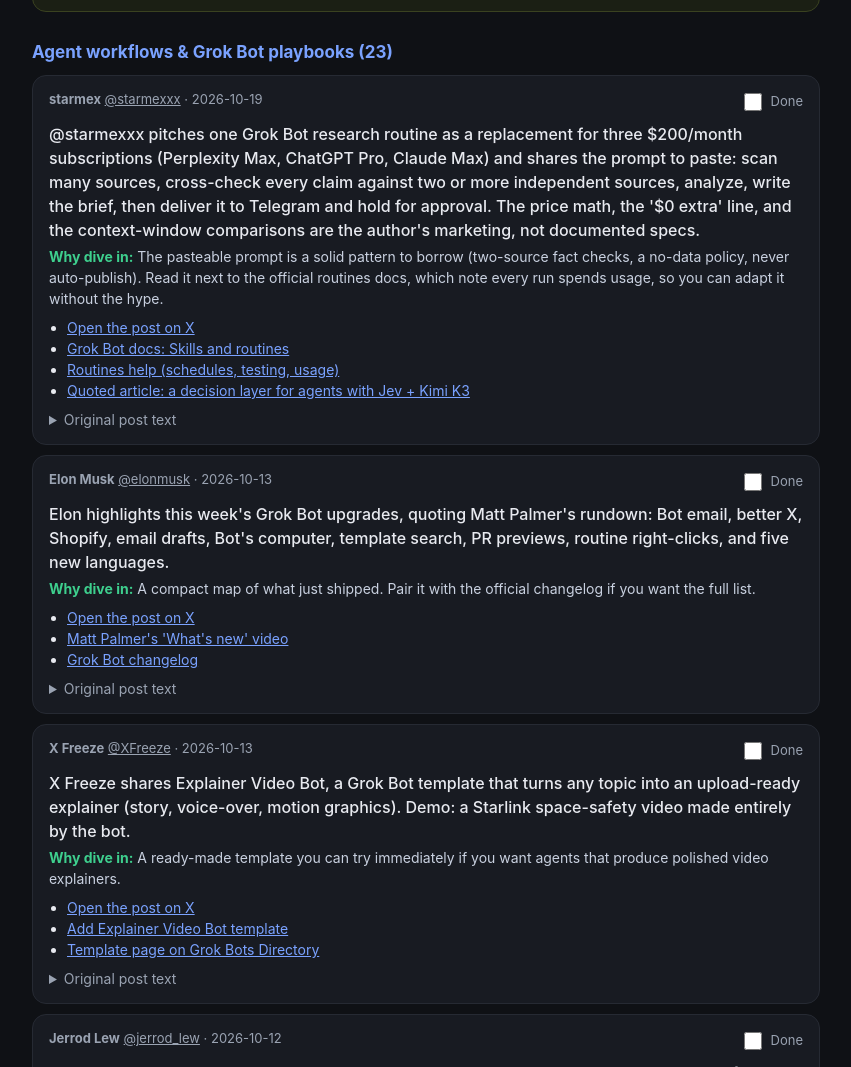
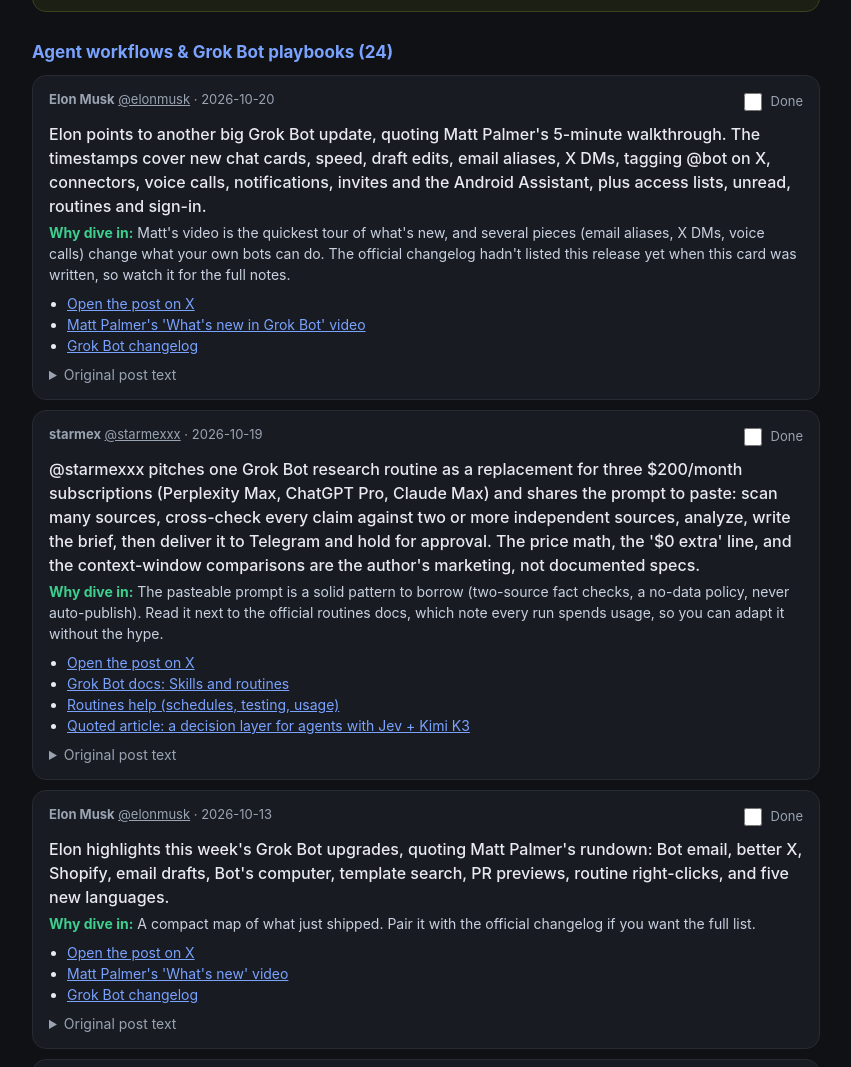
Before and after one commit to skialta/aib-dc97141f, a plain HTML site: page index.html in a window 1280 px wide. Shown: the part 1733-2800 px from the top of the page, without its empty margins (214-1065 px from the left). Drawn offline with Linux system fonts and the light colour scheme.

Commit message:
Add new AI bookmark: Elon's big Grok Bot update (Matt Palmer walkthrough)

```diff
--- a/index.html
+++ b/index.html
@@ -21,7 +21,7 @@
 .start h2{color:#e6b450}.small{font-size:12px;color:var(--mut)}
 .disc{border-top:2px dashed #6b5bd6;margin-top:32px;padding-top:4px}.disc h2,.disc h3{color:#a99bff}.disc .card{border-color:#3d3570}</style></head><body>
 <header><div class="wrap" style="padding-bottom:0"><h1>🧠 AI Deep-Dive Queue</h1>
-<div class="row"><div style="flex:1"><div class="bar"><i id="pb"></i></div></div><span id="pc" class="small">0/50 done</span></div>
+<div class="row"><div style="flex:1"><div class="bar"><i id="pb"></i></div></div><span id="pc" class="small">0/51 done</span></div>
 <div class="row js"><input type="search" id="q" placeholder="Search posts, authors, summaries…"><label class="done"><input type="checkbox" id="hide">Hide done</label></div>
 <div class="row js" id="chips"><button class="chip on" data-c="all">All</button><button class="chip" data-c="agents">Agent workflows &amp; Grok Bot playbooks</button><button class="chip" data-c="models">New models &amp; research</button><button class="chip" data-c="safety">AI safety, science &amp; the big picture</button><button class="chip" data-c="infra">Compute &amp; infrastructure</button><button class="chip" data-c="build">Learning to build with AI</button><button class="chip" data-c="discover">🔭 Discover</button></div></div></header>
 <main class="wrap"><div class="start" id="start"><h2>⭐ Start here</h2><div class="card star" data-id="2107350648538947870" data-c="models">
@@ -57,7 +57,12 @@
 <label class="done js"><input type="checkbox" class="dn">Done</label></div>
 <div class="sum">SpaceXAI published a library of Grok Bot Guides: real playbooks for engineering, PM, design, GTM, sales, support, and running multiple teams of bots.</div><div class="why"><b>Why dive in:</b> This is the best single resource for learning how to actually use agents. Pick one guide that matches your work and copy the setup.</div>
 <ul><li><a href="https://x.com/elonmusk/status/2093471590767882716" target="_blank" rel="noopener">Open the post on X</a></li><li><a href="https://x.ai/bot/guides" target="_blank" rel="noopener">Grok Bot Guides</a></li><li><a href="https://x.com/XFreeze/status/2093337680452968873" target="_blank" rel="noopener">XFreeze post</a></li></ul>
-<details><summary>Original post text</summary><pre>How to use Grok @Bot https://t.co/gSVCSKC7M7</pre></details></div></div><div id="list"><section data-c="agents"><h2>Agent workflows &amp; Grok Bot playbooks (23)</h2><div class="card" data-id="2112208919359566300" data-c="agents">
+<details><summary>Original post text</summary><pre>How to use Grok @Bot https://t.co/gSVCSKC7M7</pre></details></div></div><div id="list"><section data-c="agents"><h2>Agent workflows &amp; Grok Bot playbooks (24)</h2><div class="card" data-id="2112589019380875714" data-c="agents">
+<div class="meta"><span><b>Elon Musk</b> <a href="https://x.com/elonmusk" target="_blank">@elonmusk</a> · 2026-10-20</span>
+<label class="done js"><input type="checkbox" class="dn">Done</label></div>
+<div class="sum">Elon points to another big Grok Bot update, quoting Matt Palmer&#x27;s 5-minute walkthrough. The timestamps cover new chat cards, speed, draft edits, email aliases, X DMs, tagging @bot on X, connectors, voice calls, notifications, invites and the Android Assistant, plus access lists, unread, routines and sign-in.</div><div class="why"><b>Why dive in:</b> Matt&#x27;s video is the quickest tour of what&#x27;s new, and several pieces (email aliases, X DMs, voice calls) change what your own bots can do. The official changelog hadn&#x27;t listed this release yet when this card was written, so watch it for the full notes.</div>
+<ul><li><a href="https://x.com/elonmusk/status/2112589019380875714" target="_blank" rel="noopener">Open the post on X</a></li><li><a href="https://x.com/mattyp/status/2112550158885917122" target="_blank" rel="noopener">Matt Palmer&#x27;s &#x27;What&#x27;s new in Grok Bot&#x27; video</a></li><li><a href="https://x.ai/changelog/bot" target="_blank" rel="noopener">Grok Bot changelog</a></li></ul>
+<details><summary>Original post text</summary><pre>Big Grok @Bot update https://t.co/6p2usYEOdq</pre></details></div><div class="card" data-id="2112208919359566300" data-c="agents">
 <div class="meta"><span><b>starmex</b> <a href="https://x.com/starmexxx" target="_blank">@starmexxx</a> · 2026-10-19</span>
 <label class="done js"><input type="checkbox" class="dn">Done</label></div>
 <div class="sum">@starmexxx pitches one Grok Bot research routine as a replacement for three $200/month subscriptions (Perplexity Max, ChatGPT Pro, Claude Max) and shares the prompt to paste: scan many sources, cross-check every claim against two or more independent sources, analyze, write the brief, then deliver it to Telegram and hold for approval. The price math, the &#x27;$0 extra&#x27; line, and the context-window comparisons are the author&#x27;s marketing, not documented specs.</div><div class="why"><b>Why dive in:</b> The pasteable prompt is a solid pattern to borrow (two-source fact checks, a no-data policy, never auto-publish). Read it next to the official routines docs, which note every run spends usage, so you can adapt it without the hype.</div>
@@ -561,14 +566,14 @@
 <div class="sum">Points to a 45-minute session where SpaceXAI&#x27;s Peng Zheng and Lauren Tan show how they use Grok Bot to build Grok Bot across design, engineering, user feedback and bot management.</div><div class="why"><b>Why dive in:</b> The internal playbook behind the guides you saved. The framing is hypey, but the linked session is the real substance.</div>
 <ul><li><a href="https://x.com/0xGenAi/status/2105372581725356099" target="_blank" rel="noopener">Open the post on X</a></li></ul>
 </div><h3>Accounts worth following</h3><ul><li><a href="https://x.com/poteto" target="_blank" rel="noopener">@poteto</a> (Lauren Tan): Builds Grok Bot at SpaceXAI (ex-Cursor, React compiler); the most practical agent-workflow posts on X. ~188K followers.</li><li><a href="https://x.com/hardmaru" target="_blank" rel="noopener">@hardmaru</a> (hardmaru): Sakana AI co-founder and CEO; shares serious research (self-improvement, evolutionary methods). ~441K followers.</li><li><a href="https://x.com/ArtificialAnlys" target="_blank" rel="noopener">@ArtificialAnlys</a> (Artificial Analysis): Independent benchmarks and price comparisons for every new model; a fast way to cut through launch hype. ~159K followers.</li><li><a href="https://x.com/OfficialLoganK" target="_blank" rel="noopener">@OfficialLoganK</a> (Logan Kilpatrick): Leads Gemini API / AI Studio at Google; first to post Gemini launches. ~379K followers.</li><li><a href="https://x.com/bot" target="_blank" rel="noopener">@bot</a> (Grok Bot): The official Grok Bot account: weekly use-case roundups, workshops and launches (it&#x27;s the source of several of your bookmarks). ~391K followers.</li></ul></section></div>
-<p class="small">Built from your 100 most recent X bookmarks, filtered to AI, plus a Discover section (50 items). Done-status is saved in this browser when storage is available.</p></main>
+<p class="small">Built from your 100 most recent X bookmarks, filtered to AI, plus a Discover section (51 items). Done-status is saved in this browser when storage is available.</p></main>
 <script>
 (function(){try{
 var K='greg-ai-done-v1',mem={},done={};
 function load(){try{return JSON.parse(window.localStorage.getItem(K)||'{}')||{}}catch(e){return mem}}
 function save(){try{window.localStorage.setItem(K,JSON.stringify(done))}catch(e){mem=done}}
 done=load();document.documentElement.className+=' hasjs';
-var cards=[].slice.call(document.querySelectorAll('.card')),cl='all',T=50;
+var cards=[].slice.call(document.querySelectorAll('.card')),cl='all',T=51;
 function sync(){var n=0;for(var k in done)if(done[k])n++;
 document.getElementById('pb').style.width=(100*n/T)+'%';document.getElementById('pc').textContent=n+'/'+T+' done';
 cards.forEach(function(c){var d=!!done[c.dataset.id];c.classList.toggle('done',d);c.querySelector('.dn').checked=d})}
```
